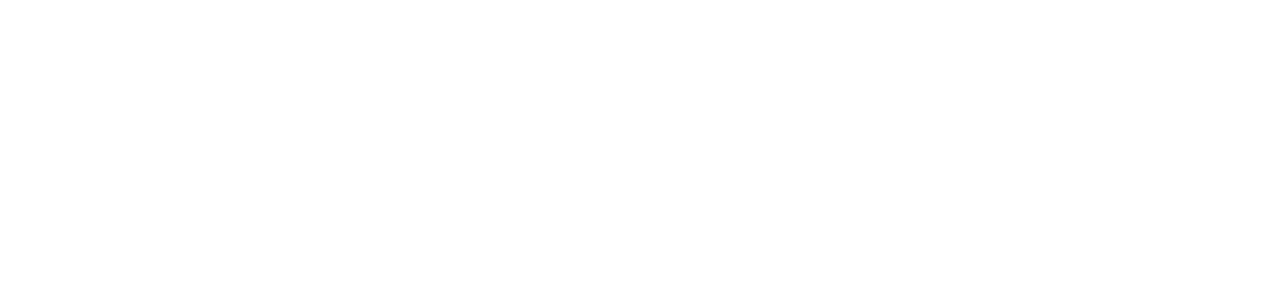
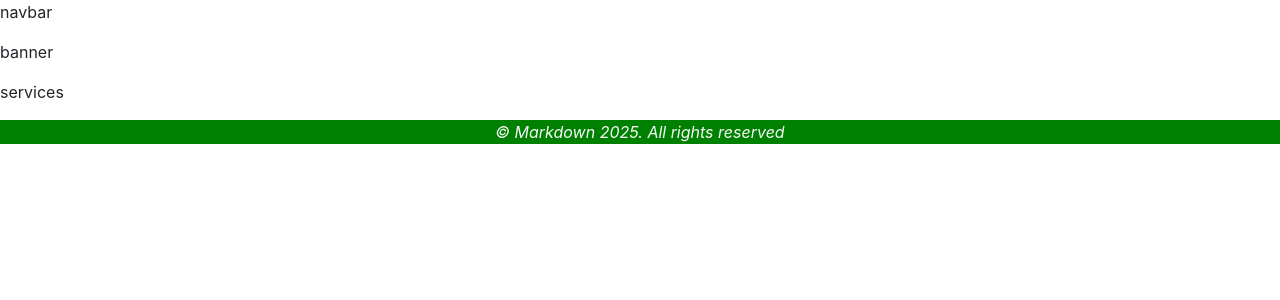
Before and after one commit to nahidahmed02/markdown-the-thought, a React (Create React App) app: page / in a window 1280 px wide. Shown: the top 300 px of the page. Built offline with nearby package versions, Linux system fonts and the light colour scheme.

Commit message:
footer added

```diff
--- a/src/App.js
+++ b/src/App.js
@@ -1,10 +1,23 @@
-import logo from './logo.svg';
 import './App.css';
+import Header from './components/Home/Header/Header';
+import { Route, Routes } from 'react-router-dom';
+import Blogs from './components/Blogs/Blogs';
+import About from './components/About/About';
+import NotFound from './components/NotFound/NotFound';
+import Footer from './components/Home/Footer/Footer';
+import Home from './components/Home/Home/Home';
 
 function App() {
   return (
     <div>
-
+      <Header></Header>
+      <Routes>
+        <Route path='/' element={<Home></Home>}></Route>
+        <Route path='/blogs' element={<Blogs></Blogs>}></Route>
+        <Route path='/about' element={<About></About>}></Route>
+        <Route path='*' element={<NotFound></NotFound>}></Route>
+      </Routes>
+      <Footer></Footer>
     </div>
   );
 }
--- a/src/components/About/About.js
+++ b/src/components/About/About.js
@@ -0,0 +1,11 @@
+import React from 'react';
+
+const About = () => {
+    return (
+        <div>
+            <p>about</p>
+        </div>
+    );
+};
+
+export default About;
--- a/src/components/Blogs/Blogs.js
+++ b/src/components/Blogs/Blogs.js
@@ -0,0 +1,11 @@
+import React from 'react';
+
+const Blogs = () => {
+    return (
+        <div>
+            <p>blogs</p>
+        </div>
+    );
+};
+
+export default Blogs; <p>blogs</p>
--- a/src/components/Home/Banner/Banner.js
+++ b/src/components/Home/Banner/Banner.js
@@ -0,0 +1,11 @@
+import React from 'react';
+
+const Banner = () => {
+    return (
+        <div>
+            <p>banner</p>
+        </div>
+    );
+};
+
+export default Banner;
--- a/src/components/Home/Footer/Footer.js
+++ b/src/components/Home/Footer/Footer.js
@@ -0,0 +1,11 @@
+import React from 'react';
+
+const Footer = () => {
+    return (
+        <footer style={{ backgroundColor: 'green' }}>
+            <p className='text-center text-light fst-italic'>© Markdown 2025. All rights reserved</p>
+        </footer>
+    );
+};
+
+export default Footer;
--- a/src/components/Home/Header/Header.js
+++ b/src/components/Home/Header/Header.js
@@ -0,0 +1,11 @@
+import React from 'react';
+
+const Header = () => {
+    return (
+        <div>
+            <p>navbar</p>
+        </div>
+    );
+};
+
+export default Header;
--- /dev/null
+++ b/src/components/Home/Home/Home.js
@@ -0,0 +1,14 @@
+import React from 'react';
+import Banner from '../Banner/Banner';
+import Services from '../Services/Services';
+
+const Home = () => {
+    return (
+        <div>
+            <Banner></Banner>
+            <Services></Services>
+        </div>
+    );
+};
+
+export default Home;
--- a/src/components/Home/Services/Services.js
+++ b/src/components/Home/Services/Services.js
@@ -0,0 +1,11 @@
+import React from 'react';
+
+const Services = () => {
+    return (
+        <div>
+            <p>services</p>
+        </div>
+    );
+};
+
+export default Services;
--- a/src/components/NotFound/NotFound.js
+++ b/src/components/NotFound/NotFound.js
@@ -0,0 +1,11 @@
+import React from 'react';
+
+const NotFound = () => {
+    return (
+        <div>
+            <p>404 not found!</p>
+        </div>
+    );
+};
+
+export default NotFound;
```
